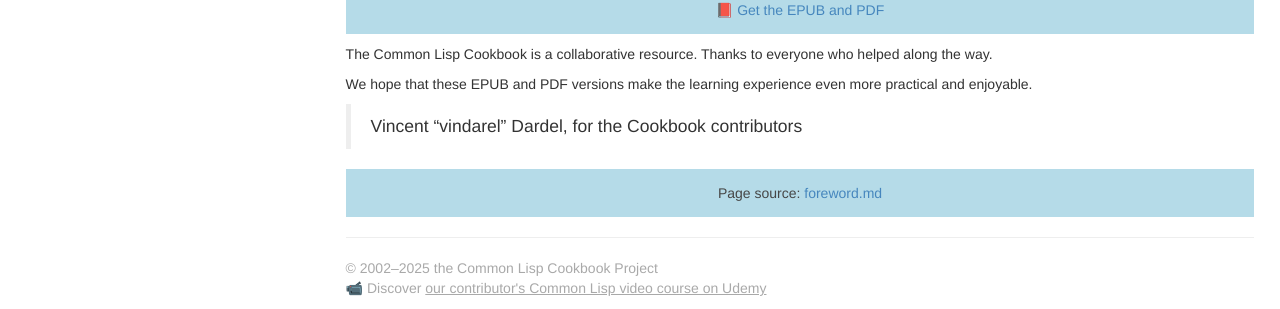
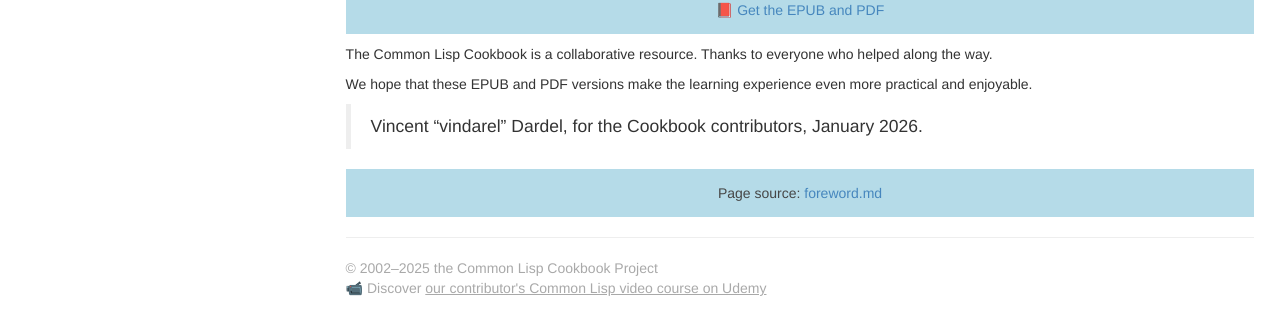
Before and after one commit to LispCookbook/cl-cookbook, a Jekyll site: the page built from foreword.md, in a window 1280 px wide. Shown: the part 179-488 px from the top of the page. Built offline with Jekyll 4.4.1, drawn with Linux system fonts in a browser that asks for light colours.

Commit message:
(minor) foreword: add date

```diff
--- a/foreword.md
+++ b/foreword.md
@@ -16,4 +16,4 @@ We hope that these EPUB and PDF versions make the learning experience
 even more practical and enjoyable.
 
 
-> Vincent "vindarel" Dardel, for the Cookbook contributors
+> Vincent "vindarel" Dardel, for the Cookbook contributors, January 2026.
--- a/metadata.txt
+++ b/metadata.txt
@@ -7,7 +7,7 @@ title:
 creator:
 - role: author
   text: The Common Lisp Cookbook contributors
-rights: © November 2025, vindarel <vindarel@mailz.org>.
+rights: © January 2026, vindarel <vindarel@mailz.org>.
   This e-book is free of charge, but you can [pay what you want](https://ko-fi.com/s/01fee22a32) for it.
 cover-image: orly-cover.png
 ...
```
